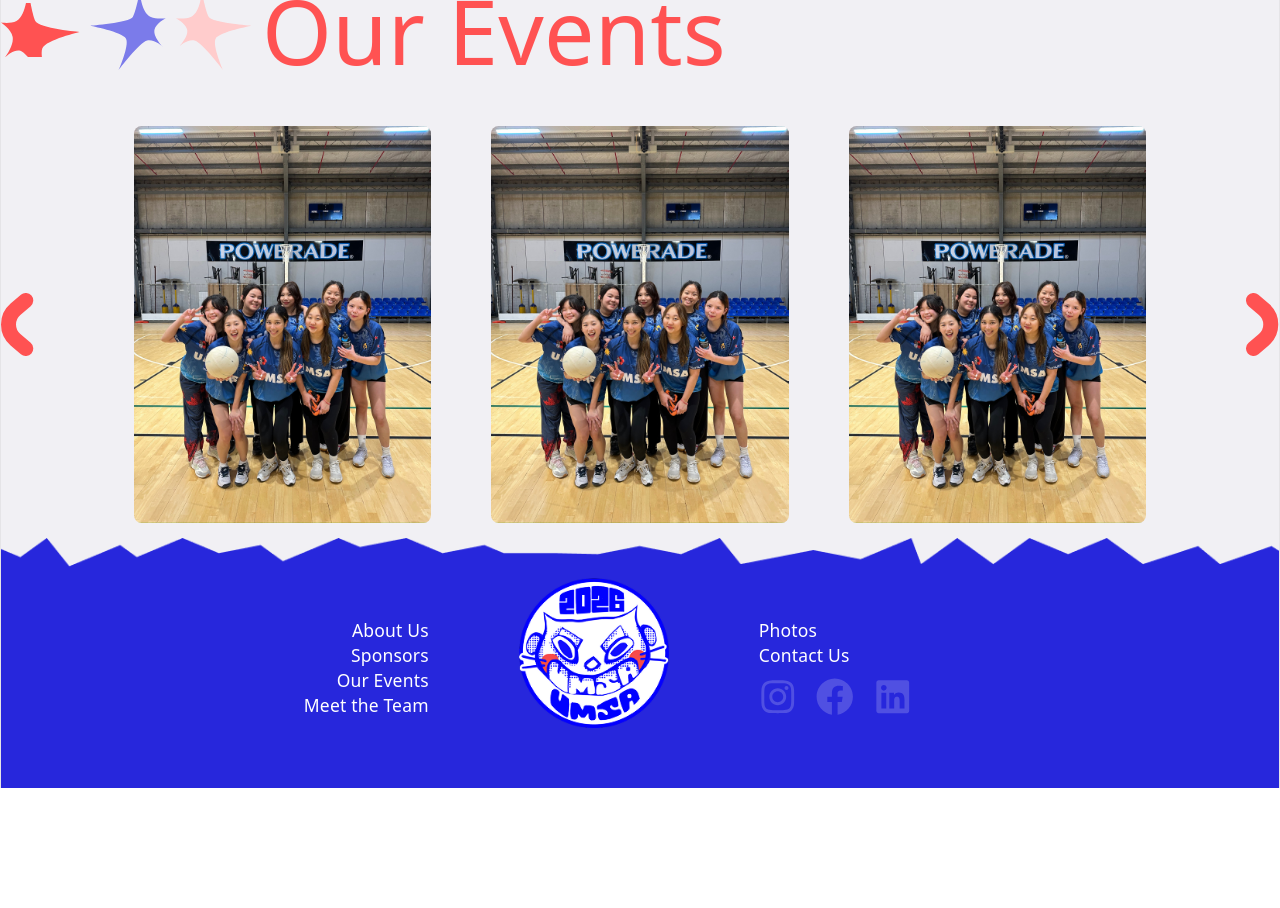
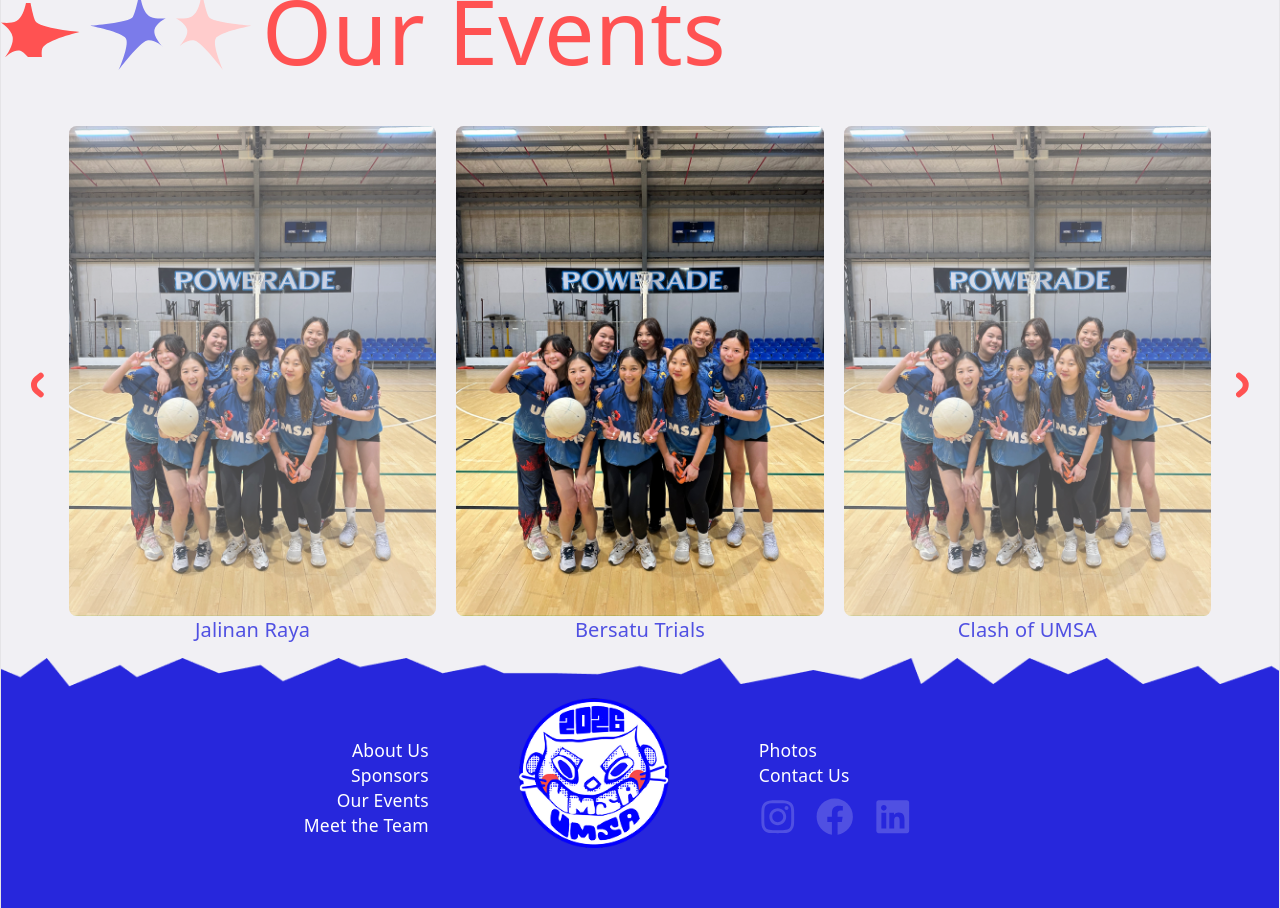
Before and after one commit to UoaWDCC/umsa, a React (Vite) app in the folder client/: page / in a window 1280 px wide. Shown: the part 2620-3528 px from the top of the page. Before the commit the page ends 3408 px from the top, so only its background shows below. Built offline with nearby package versions, Linux system fonts and the light colour scheme; a web font is replaced by a local one.

Commit message:
feat: added a working events carousel

```diff
--- a/client/src/App.tsx
+++ b/client/src/App.tsx
@@ -1,5 +1,7 @@
 // import { useHomeContent } from "./hooks/useHomeContent";
 // import type { HomeContentValues } from "./schemas/content";
+import { EventsCarousel } from "./components/EventsCarousel";
+import { NavLink } from "react-router-dom";
 import umsa_sit from "./assets/icons/umsa_sit.png";
 import umsa_cool from "./assets/icons/umsa_cool.png";
 import sun from "./assets/icons/sun.svg"
@@ -10,11 +12,7 @@ import bluestar from "./assets/stars/bluestar1111.svg"
 import redstar_right from "./assets/stars/redstar_right.svg"
 import bluestar_left from "./assets/stars/bluestar_left.svg"
 import pinkstar_right from "./assets/stars/pinkstar_right.svg"
-import events_photo from "./assets/events_photo.jpg"
 import humans from "./assets/humans.png"
-import right_arrow from "./assets/right_arrow.svg"
-import left_arrow from "./assets/left_arrow.svg"
-import { NavLink } from "react-router-dom";
 
 // exemplar CMS default data -> shown when data does not exist / API is down
 // const DEFAULTS: HomeContentValues = {
@@ -95,19 +93,7 @@ function App() {
         <img src={pinkstar_right} className="max-h-22"/>
         <p className="text-right text-[clamp(2.25rem,7vw,5.82rem)] text-accent2-primary">Our Events</p>
       </div>
-
-      {/* NOTE: this aspect is just for showcase, it fits the iphone 3/4 aspect ratio but
-      if its a photo taken on something else then it will break e.g. massive gaps between each photo
-                 i think */}
-      <div className="flex flex-row justify-center items-center gap-20">
-        <img src={left_arrow}/>
-        <div className="grid grid-cols-1 sm:grid-cols-3 gap-12 max-w-324">
-          <img src={events_photo} className="w-full aspect-[3/4] object-contain rounded-md"/>
-          <img src={events_photo} className="w-full aspect-[3/4] object-contain rounded-md"/>
-          <img src={events_photo} className="w-full aspect-[3/4] object-contain rounded-md"/>
-        </div>
-        <img src={right_arrow}/>
-      </div>
+      <EventsCarousel/>
     </div>
 
     {/* home page content -- removed it for now for miltestone 2 showcase */}
--- a/client/src/components/EventData.tsx
+++ b/client/src/components/EventData.tsx
@@ -2,6 +2,7 @@ import EventImage from "../assets/events_photo.jpg";
 
 export const events = [
     {
+        id: 1,
         eventName: "Jalinan Raya",
         eventImage: EventImage,
         eventLink: "https://www.instagram.com/p/DWPgAxmky6q/?img_index=1",
@@ -12,6 +13,7 @@ export const events = [
         page: 1,
     },
     {
+        id: 2,
         eventName: "Bersatu Trials",
         eventImage: EventImage,
         eventLink: "https://www.instagram.com/p/DV7o4eZmPHH/?img_index=1",
@@ -22,6 +24,7 @@ export const events = [
         page: 1,
     },
     {
+        id: 3,
         eventName: "Clash of UMSA",
         eventImage: EventImage,
         eventLink: "https://www.instagram.com/p/DVrOmhNk_kI/",
@@ -32,6 +35,7 @@ export const events = [
         page: 1,
     },
     {
+        id: 4,
         eventName: "Clash of UMSA",
         eventImage: EventImage,
         eventLink: "https://www.instagram.com/p/DVrOmhNk_kI/",
@@ -42,6 +46,7 @@ export const events = [
         page: 1,
     },
     {
+        id: 5,
         eventName: "Clash of UMSA 2026",
         eventImage: EventImage,
         eventLink: "https://www.instagram.com/p/DVrOmhNk_kI/",
@@ -52,6 +57,7 @@ export const events = [
         page: 1,
     },
     {
+        id: 6,
         eventName: "Clash of UMSA 2025",
         eventImage: EventImage,
         eventLink: "https://www.instagram.com/p/DVrOmhNk_kI/",
@@ -62,6 +68,7 @@ export const events = [
         page: 1,
     },
     {
+        id: 7,
         eventName: "Clash of UMSA 2024",
         eventImage: EventImage,
         eventLink: "https://www.instagram.com/p/DVrOmhNk_kI/",
@@ -72,6 +79,7 @@ export const events = [
         page: 1,
     },
     {
+        id: 8,
         eventName: "Clash of UMSA 2023",
         eventImage: EventImage,
         eventLink: "https://www.instagram.com/p/DVrOmhNk_kI/",
@@ -82,6 +90,7 @@ export const events = [
         page: 1,
     },
     {
+        id: 9,
         eventName: "Clash of UMSA 2022",
         eventImage: EventImage,
         eventLink: "https://www.instagram.com/p/DVrOmhNk_kI/",
@@ -92,6 +101,7 @@ export const events = [
         page: 1,
     },
     {
+        id: 10,
         eventName: "Clash of UMSA 21",
         eventImage: EventImage,
         eventLink: "https://www.instagram.com/p/DVrOmhNk_kI/",
@@ -102,6 +112,7 @@ export const events = [
         page: 1,
     },
     {
+        id: 11,
         eventName: "Clash of UMSA 20",
         eventImage: EventImage,
         eventLink: "https://www.instagram.com/p/DVrOmhNk_kI/",
@@ -112,6 +123,7 @@ export const events = [
         page: 1,
     },
     {
+        id: 12,
         eventName: "Clash of UMSA 19",
         eventImage: EventImage,
         eventLink: "https://www.instagram.com/p/DVrOmhNk_kI/",
@@ -122,6 +134,7 @@ export const events = [
         page: 1,
     },
     {
+        id: 13,
         eventName: "Clash of UMSA 18",
         eventImage: EventImage,
         eventLink: "https://www.instagram.com/p/DVrOmhNk_kI/",
@@ -132,6 +145,7 @@ export const events = [
         page: 1,
     },
     {
+        id: 14,
         eventName: "Clash of UMSA 17",
         eventImage: EventImage,
         eventLink: "https://www.instagram.com/p/DVrOmhNk_kI/",
@@ -142,6 +156,7 @@ export const events = [
         page: 1,
     },
     {
+        id: 15,
         eventName: "Clash of UMSA 16",
         eventImage: EventImage,
         eventLink: "https://www.instagram.com/p/DVrOmhNk_kI/",
@@ -152,6 +167,7 @@ export const events = [
         page: 1,
     },
     {
+        id: 16,
         eventName: "Clash of UMSA 15",
         eventImage: EventImage,
         eventLink: "https://www.instagram.com/p/DVrOmhNk_kI/",
--- a/client/src/components/EventsCarousel.tsx
+++ b/client/src/components/EventsCarousel.tsx
@@ -1,9 +1,37 @@
-// import { events } from "../components/EventData";
+import { useState } from "react";
+import { events } from "../components/EventData";
+import right_arrow from "../assets/right_arrow.svg";
+import left_arrow from "../assets/left_arrow.svg";
 
-// export function EventsCarousel() {
-//     events
-//     return(
-//         <>
-//         </>
-//     )
-// }
+const VISIBLE = 3; // the amount of cards shown at once
+
+export function EventsCarousel() {
+    const [index, setIndex] = useState(0);
+    const maxIndex = Math.max(0, events.length - VISIBLE);
+
+    // hardcoded opacity values
+    const opacityLevel = ["opacity-70", "opacity-100", "opacity-70"];
+
+    // shifts the cards left/right
+    const shiftRight = () => setIndex((i) => Math.min(i + 1, maxIndex));
+    const shiftLeft = () => setIndex((i) => Math.max(i - 1, 0));
+
+    const visibleEvents = events.slice(index, index + VISIBLE)
+
+    return(
+      <>
+        <div className="flex flex-row justify-center items-center gap-5 px-6">
+          <button onClick={shiftLeft} disabled={index === 0}>
+            <img src={left_arrow} className="h-20 w-auto cursor-pointer"/></button>
+            <div className="grid grid-cols-1 sm:grid-cols-3 gap-4 max-w-324">
+          {visibleEvents.map((event, counter) =>(
+              <p key={event.id}><img src={event.eventImage} className={`w-full
+              aspect-[3/4] object-contain rounded-md ${opacityLevel[counter]}`}/>{event.eventName}</p>
+              ))}
+          </div>
+          <button onClick={shiftRight} disabled={index === maxIndex}>
+            <img src={right_arrow} className="h-20 w-auto cursor-pointer"/></button>
+        </div>
+      </>
+    )
+}
--- a/client/src/components/EventsElement.tsx
+++ b/client/src/components/EventsElement.tsx
@@ -2,6 +2,7 @@
   /* types for events variables */
 }
 type EventsElement = {
+  id: number;
   eventName: string;
   eventImage: string;
   eventLink: string;
```
Also changed, not shown: client/src/components/Navbar.tsx (line endings or trailing spaces).
